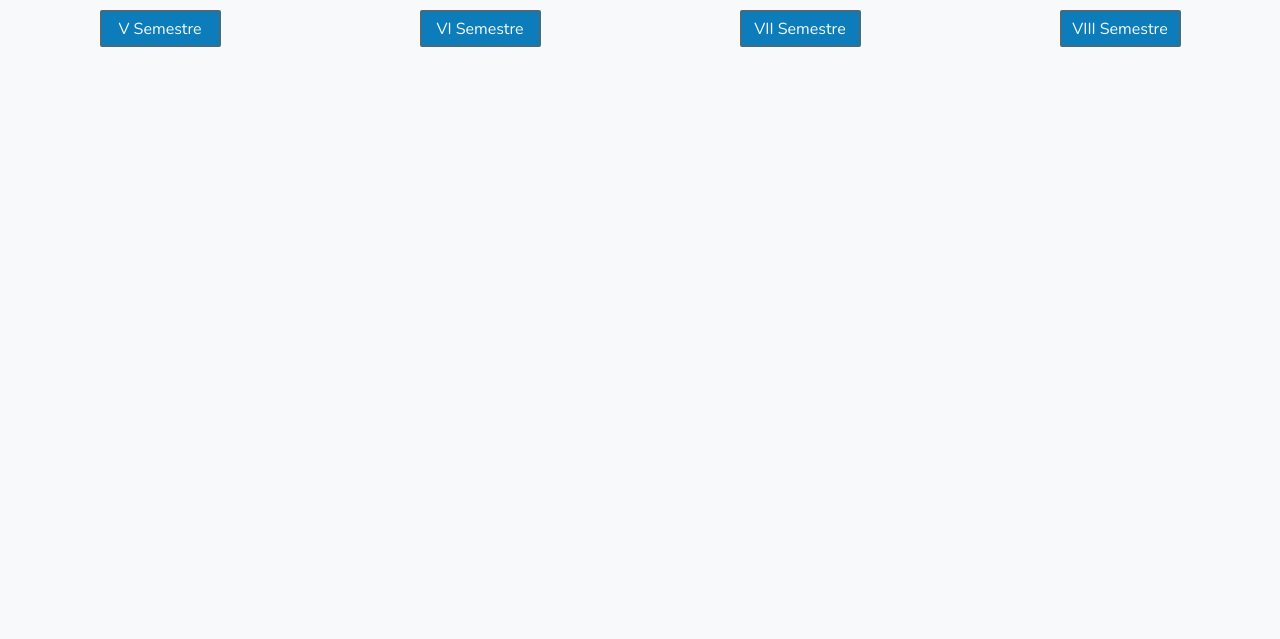
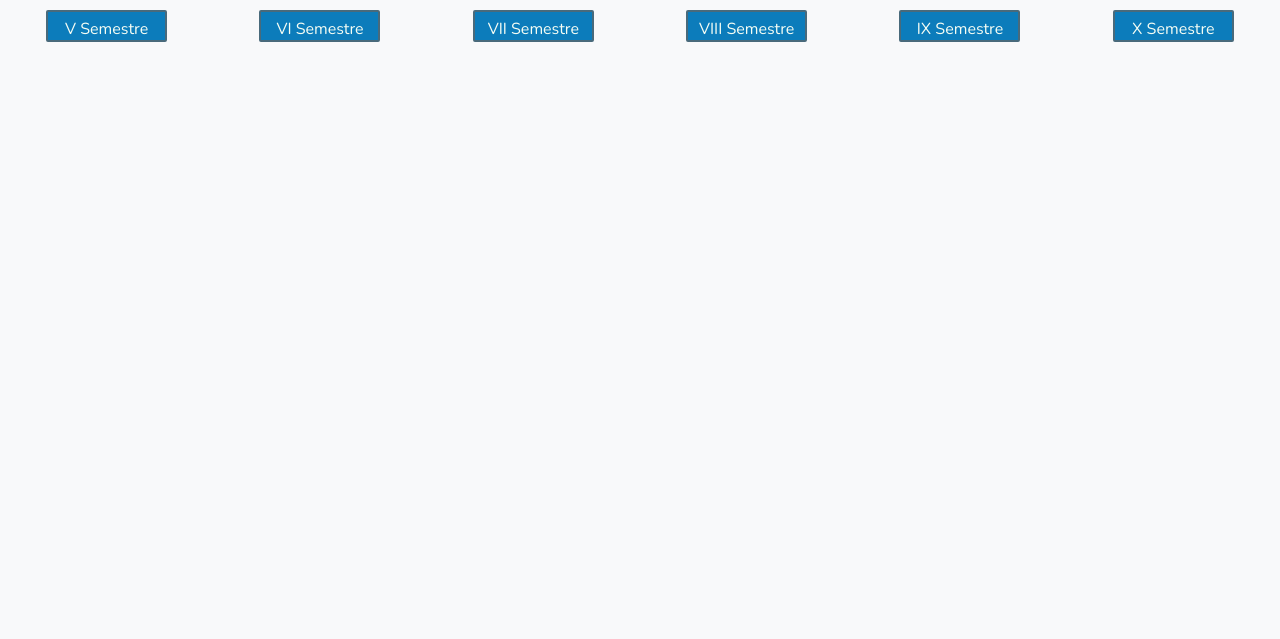
Before and after one commit to 3lue4rt/ramosDCC, a Django app: page /ramos in a window 1280 px wide. Shown: the part 84-723 px from the top of the page. Run offline with Django 5.2, Linux system fonts and the light colour scheme; data that the repository does not hold is empty.

Commit message:
add semesters 9 and 10
eso, se agregan 2 columnas más

```diff
--- a/ramosDcc/opinion/static/css/malla.css
+++ b/ramosDcc/opinion/static/css/malla.css
@@ -1,7 +1,7 @@
 .malla {
   height: 80vh;
   display: grid;
-  grid-template-columns: repeat(4, 1fr); /* 11 semestres */
+  grid-template-columns: repeat(6, 1fr); /* 11 semestres */
 }
 
 .adm-btn {
@@ -96,7 +96,7 @@
 
     width: 121px;
     height: 0;
-    padding-bottom: 9%;
+    padding-bottom: 11%;
 
     background-color: #0c7cbb ;
     border: 2px solid #496a7b;
--- a/ramosDcc/opinion/templates/courses/courses_list.html
+++ b/ramosDcc/opinion/templates/courses/courses_list.html
@@ -4,8 +4,15 @@
 
 
 {% block content %}
+<link rel="stylesheet" href="../../static/css/malla.css">
 
-<link rel="stylesheet" href="../../static/css/malla.css">
+<div class="adm-btn">
+{% if user.is_superuser %}
+    <a href="{% url 'addRamo' %}">Agregar Ramo</a>
+    <a href="{% url 'addRamo' %}">Eliminar Ramo</a>
+{% endif %}
+</div>
+
 <div class="malla">
     {% for semestre in semestres %}
     <div class="semestre" style="grid-column: forloop.counter">
@@ -28,11 +35,5 @@
     </div>
     {% endfor %}
 </div>
-<div class="adm-btn">
-{% if user.is_superuser %}
-    <a href="{% url 'addRamo' %}">Agregar Ramo</a>
-    <a href="{% url 'addRamo' %}">Eliminar Ramo</a>
-{% endif %}
-</div>
 
 {% endblock %}
--- a/ramosDcc/opinion/views.py
+++ b/ramosDcc/opinion/views.py
@@ -7,7 +7,7 @@ from opinion.models import User, Opinion, Ramo
 from django.contrib import messages
 from .forms import CustomUserCreationForm
 
-semestres = ["V Semestre", "VI Semestre", "VII Semestre", "VIII Semestre"]
+semestres = ["V Semestre", "VI Semestre", "VII Semestre", "VIII Semestre", "IX Semestre", "X Semestre"]
 ramos = Ramo.objects.all()
 
 def index(request):
```
